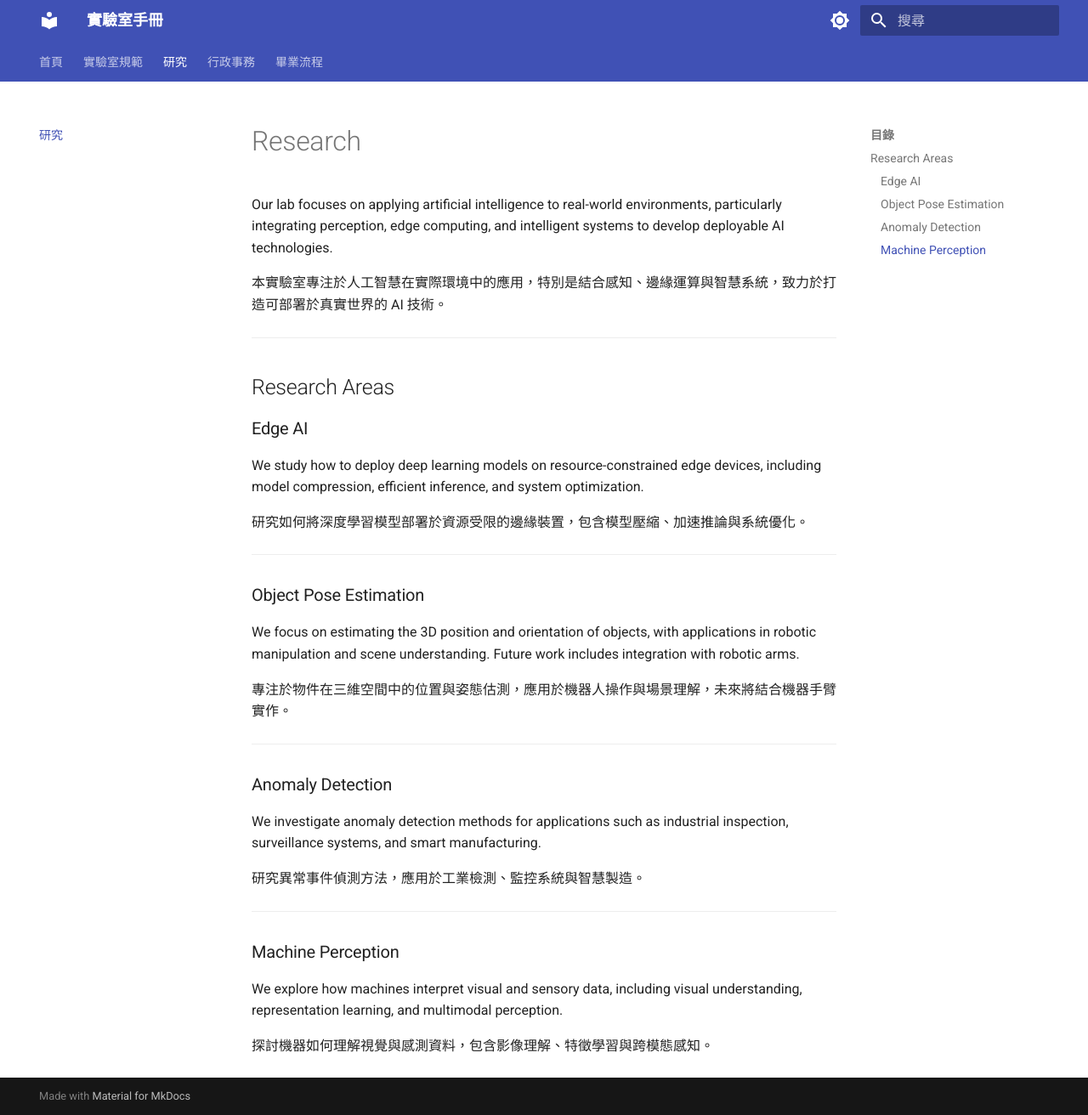
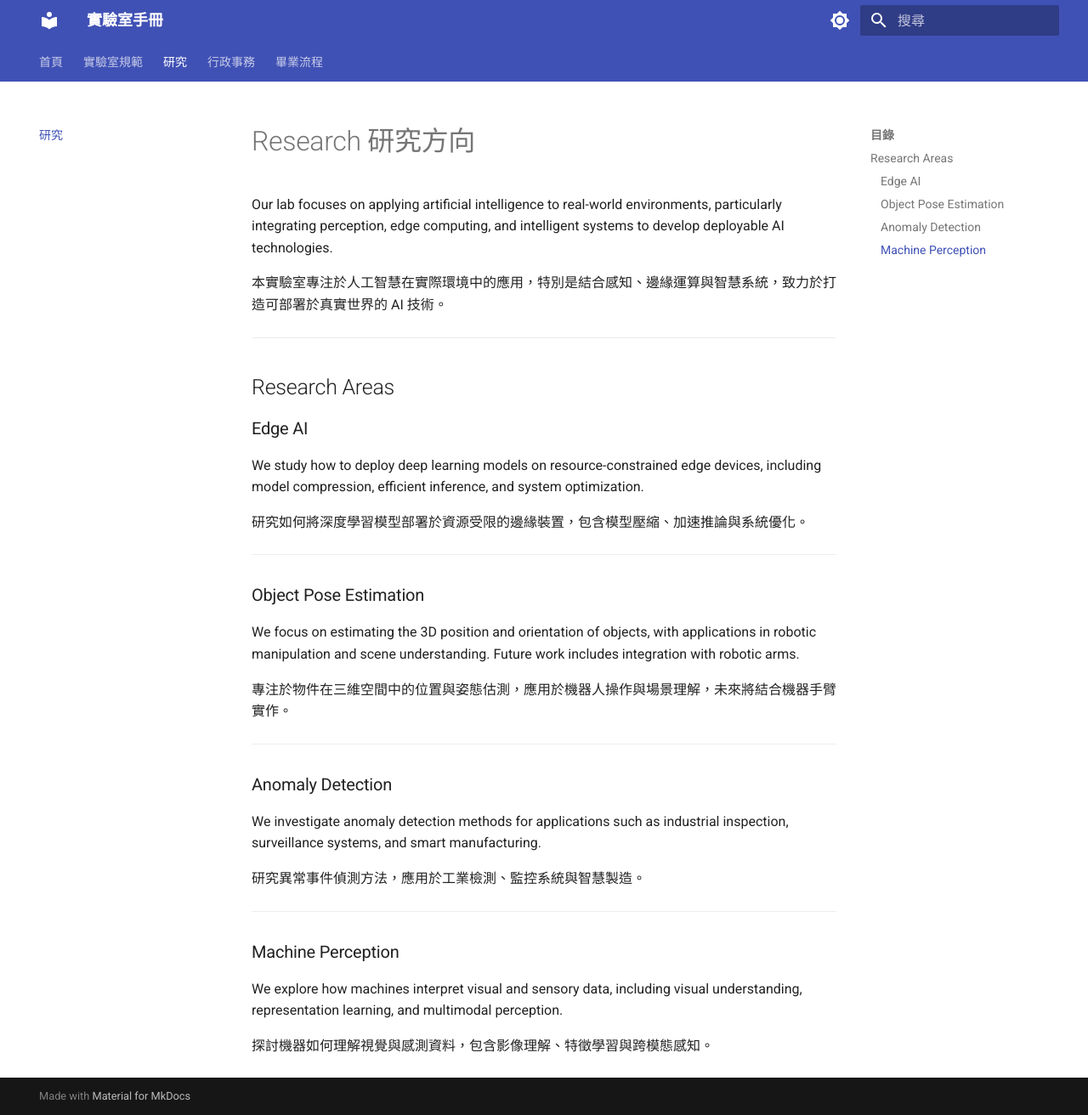
Before and after one commit to Ewz9/lab_handbook, an MkDocs documentation site: the page built from docs/research.md, in a window 1280 px wide and 1312 px high. Shown: the whole window at 85% size. Built offline with MkDocs 1.6.1 and Material for MkDocs 9.7.7, drawn with Linux system fonts in a browser that asks for light colours.

Commit message:
Update research.md

```diff
--- a/docs/research.md
+++ b/docs/research.md
@@ -1,4 +1,4 @@
-# Research
+# Research 研究方向
 
 Our lab focuses on applying artificial intelligence to real-world environments,
 particularly integrating perception, edge computing, and intelligent systems to
```
